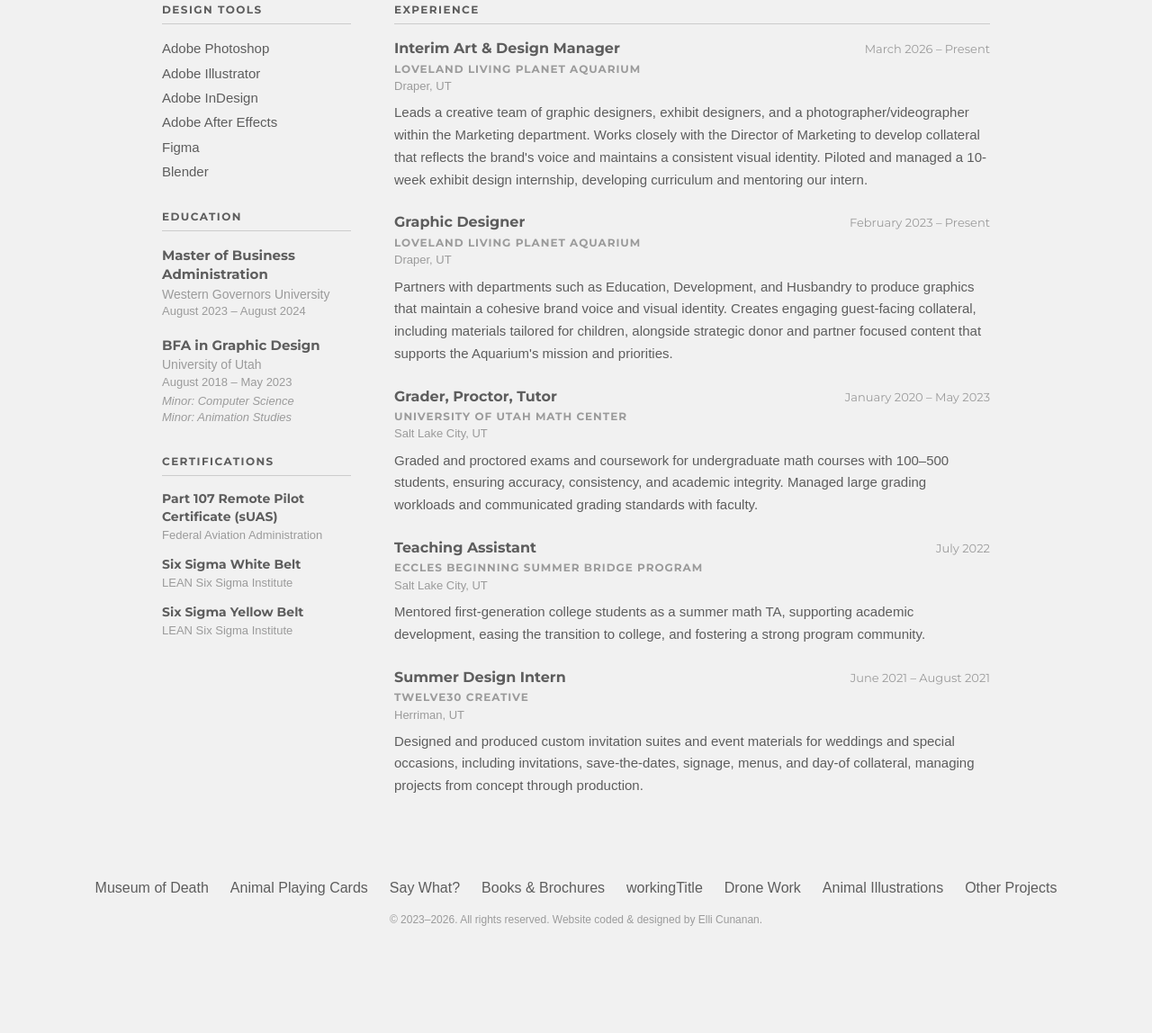
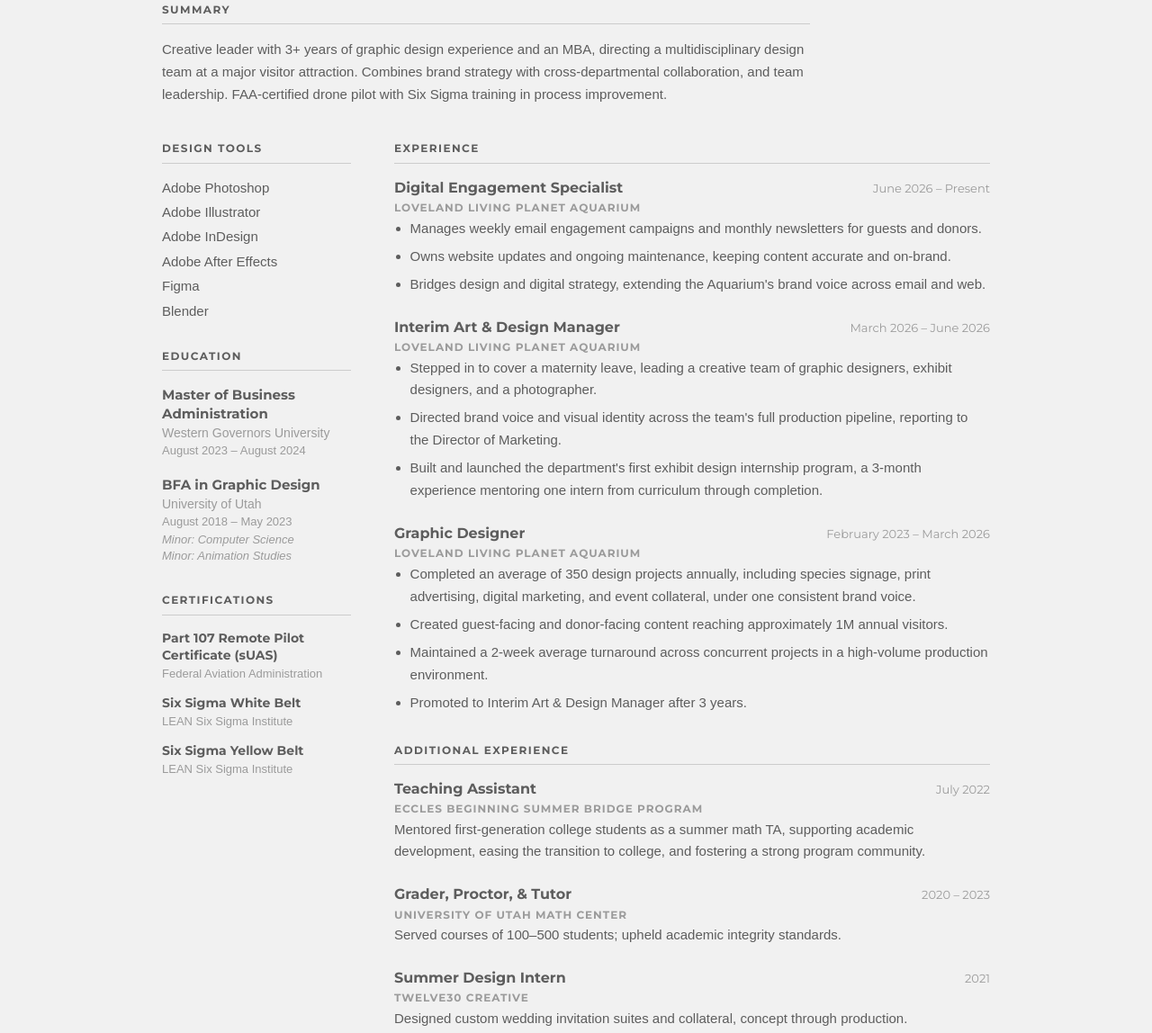
Before and after one commit to encunanan/portfolio-website, a plain HTML site: page resume.html in a window 1280 px wide. Shown: the part 193-1341 px from the top of the page at 90% size. Before the commit the page ends 1244 px from the top, so only its background shows below. Drawn offline with Linux system fonts and the light colour scheme; a web font is replaced by a local one.

Commit message:
Edits to resume

```diff
--- a/resume.html
+++ b/resume.html
@@ -37,11 +37,15 @@
         <span class="resume-download-label">Download PDF</span>
       </a>
 
+    <section class="resume-summary">
+      <h3 class="resume-section-title">Summary</h3>
+      <p>Creative leader with 3+ years of graphic design experience and an MBA, directing a multidisciplinary design team at a major visitor attraction. Combines brand strategy with cross-departmental collaboration, and team leadership. FAA-certified drone pilot with Six Sigma training in process improvement.</p>
+    </section>
+
     <div class="resume-body">
 
       <!-- SIDEBAR -->
       <aside class="resume-sidebar">
-
         <section>
           <h3 class="resume-section-title">Design Tools</h3>
           <ul class="resume-tools-list">
@@ -94,38 +98,55 @@
       </aside>
 
       <!-- EXPERIENCE -->
-      <section class="resume-main">
+      <div class="resume-main">
+        <section class="resume-main-block">
         <h3 class="resume-section-title">Experience</h3>
 
         <div class="resume-entry">
           <div class="resume-entry-header">
-            <span class="resume-role">Interim Art &amp; Design Manager</span>
-            <span class="resume-date">March 2026 – Present</span>
+            <span class="resume-role">Digital Engagement Specialist</span>
+            <span class="resume-date">June 2026 – Present</span>
           </div>
           <p class="resume-org">Loveland Living Planet Aquarium</p>
-          <p class="resume-location">Draper, UT</p>
-          <p>Leads a creative team of graphic designers, exhibit designers, and a photographer/videographer within the Marketing department. Works closely with the Director of Marketing to develop collateral that reflects the brand's voice and maintains a consistent visual identity. Piloted and managed a 10-week exhibit design internship, developing curriculum and mentoring our intern.</p>
+          <ul class="resume-bullets">
+            <li>Manages weekly email engagement campaigns and monthly newsletters for guests and donors.</li>
+            <li>Owns website updates and ongoing maintenance, keeping content accurate and on-brand.</li>
+            <li>Bridges design and digital strategy, extending the Aquarium's brand voice across email and web.</li>
+          </ul>
+        </div>
+
+        <div class="resume-entry">
+          <div class="resume-entry-header">
+            <span class="resume-role">Interim Art &amp; Design Manager</span>
+            <span class="resume-date">March 2026 – June 2026</span>
+          </div>
+          <p class="resume-org">Loveland Living Planet Aquarium</p>
+          <ul class="resume-bullets">
+            <li>Stepped in to cover a maternity leave, leading a creative team of graphic designers, exhibit designers, and a photographer.</li>
+            <li>Directed brand voice and visual identity across the team's full production pipeline, reporting to the Director of Marketing.</li>
+            <li>Built and launched the department's first exhibit design internship program, a 3-month experience mentoring one intern from curriculum through completion.</li>
+          </ul>
         </div>
 
         <div class="resume-entry">
           <div class="resume-entry-header">
             <span class="resume-role">Graphic Designer</span>
-            <span class="resume-date">February 2023 – Present</span>
+            <span class="resume-date">February 2023 – March 2026</span>
           </div>
           <p class="resume-org">Loveland Living Planet Aquarium</p>
-          <p class="resume-location">Draper, UT</p>
-          <p>Partners with departments such as Education, Development, and Husbandry to produce graphics that maintain a cohesive brand voice and visual identity. Creates engaging guest-facing collateral, including materials tailored for children, alongside strategic donor and partner focused content that supports the Aquarium's mission and priorities.</p>
+          <ul class="resume-bullets">
+            <li>Completed an average of 350 design projects annually, including species signage, print advertising, digital marketing, and event collateral, under one consistent brand voice.</li>
+            <li>Created guest-facing and donor-facing content reaching approximately 1M annual visitors.</li>
+            <li>Maintained a 2-week average turnaround across concurrent projects in a high-volume production environment.</li>
+            <li>Promoted to Interim Art &amp; Design Manager after 3 years.</li>
+          </ul>
         </div>
 
-        <div class="resume-entry">
-          <div class="resume-entry-header">
-            <span class="resume-role">Grader, Proctor, Tutor</span>
-            <span class="resume-date">January 2020 – May 2023</span>
-          </div>
-          <p class="resume-org">University of Utah Math Center</p>
-          <p class="resume-location">Salt Lake City, UT</p>
-          <p>Graded and proctored exams and coursework for undergraduate math courses with 100–500 students, ensuring accuracy, consistency, and academic integrity. Managed large grading workloads and communicated grading standards with faculty.</p>
-        </div>
+      </section>
+
+      <!-- ADDITIONAL EXPERIENCE -->
+      <section class="resume-main-block">
+        <h3 class="resume-section-title">Additional Experience</h3>
 
         <div class="resume-entry">
           <div class="resume-entry-header">
@@ -133,21 +154,29 @@
             <span class="resume-date">July 2022</span>
           </div>
           <p class="resume-org">Eccles Beginning Summer Bridge Program</p>
-          <p class="resume-location">Salt Lake City, UT</p>
           <p>Mentored first-generation college students as a summer math TA, supporting academic development, easing the transition to college, and fostering a strong program community.</p>
         </div>
 
         <div class="resume-entry">
           <div class="resume-entry-header">
+            <span class="resume-role">Grader, Proctor, &amp; Tutor</span>
+            <span class="resume-date">2020 – 2023</span>
+          </div>
+          <p class="resume-org">University of Utah Math Center</p>
+          <p>Served courses of 100–500 students; upheld academic integrity standards.</p>
+        </div>
+
+        <div class="resume-entry">
+          <div class="resume-entry-header">
             <span class="resume-role">Summer Design Intern</span>
-            <span class="resume-date">June 2021 – August 2021</span>
+            <span class="resume-date">2021</span>
           </div>
           <p class="resume-org">Twelve30 Creative</p>
-          <p class="resume-location">Herriman, UT</p>
-          <p>Designed and produced custom invitation suites and event materials for weddings and special occasions, including invitations, save-the-dates, signage, menus, and day-of collateral, managing projects from concept through production.</p>
+          <p>Designed custom wedding invitation suites and collateral, concept through production.</p>
         </div>
 
       </section>
+      </div>
 
     </div>
   </main>
```
Also changed, not shown: lib/style.css, 1 other file.
